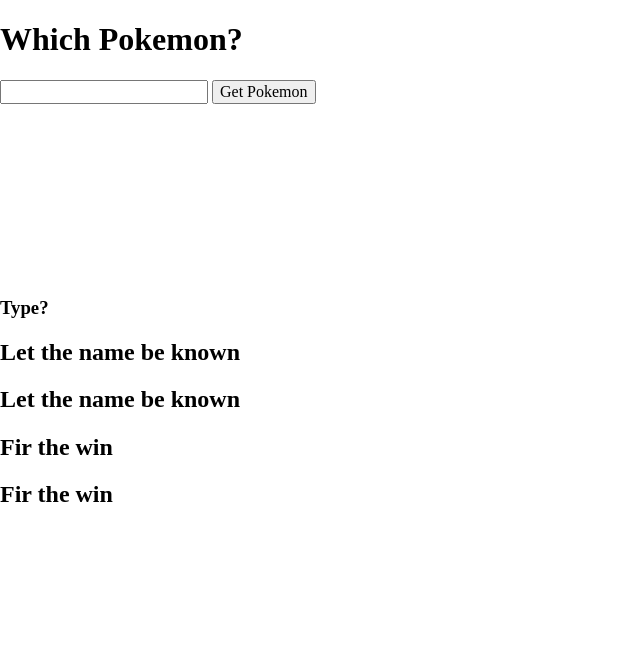
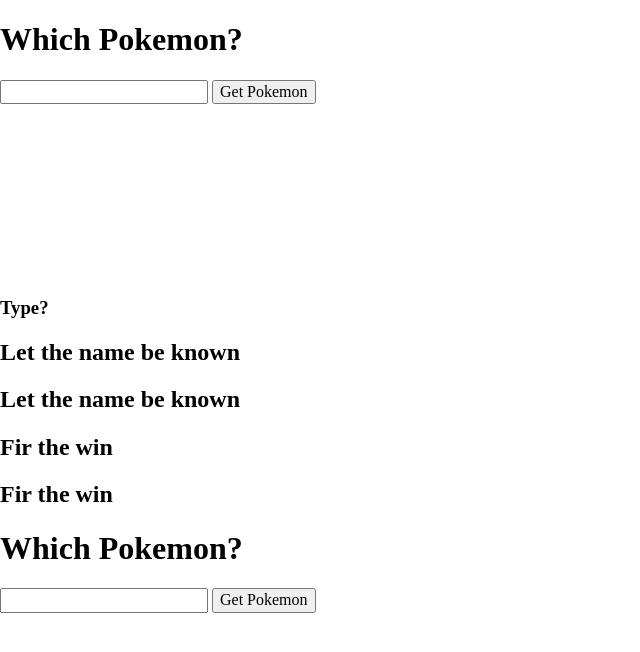
Before and after one commit to coderboyjc/100devs, a plain HTML site: page index.html in a window 1280 px wide. Shown: the whole page, without its empty margins (0-640 px from the left). Drawn offline with Linux system fonts and the light colour scheme.

Commit message:
Update index.html

```diff
--- a/index.html
+++ b/index.html
@@ -26,6 +26,12 @@
 		<h2> Fir the win</h2>
 		<h2> Fir the win</h2>
 
+		<div>
+			<h1>Which Pokemon?</h1>
+		<input type="text" name="" value="">
+		<button type="button" name="button">Get Pokemon</button>
+		</div>
+
 		<script type="text/javascript" src="js/main.js"></script>
 	</body>
 </html>
```
